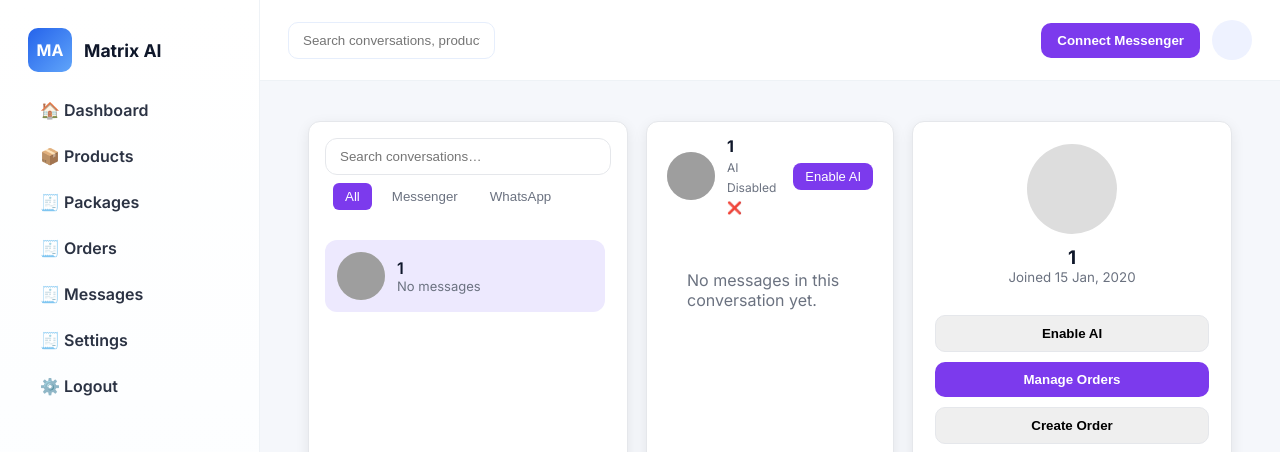
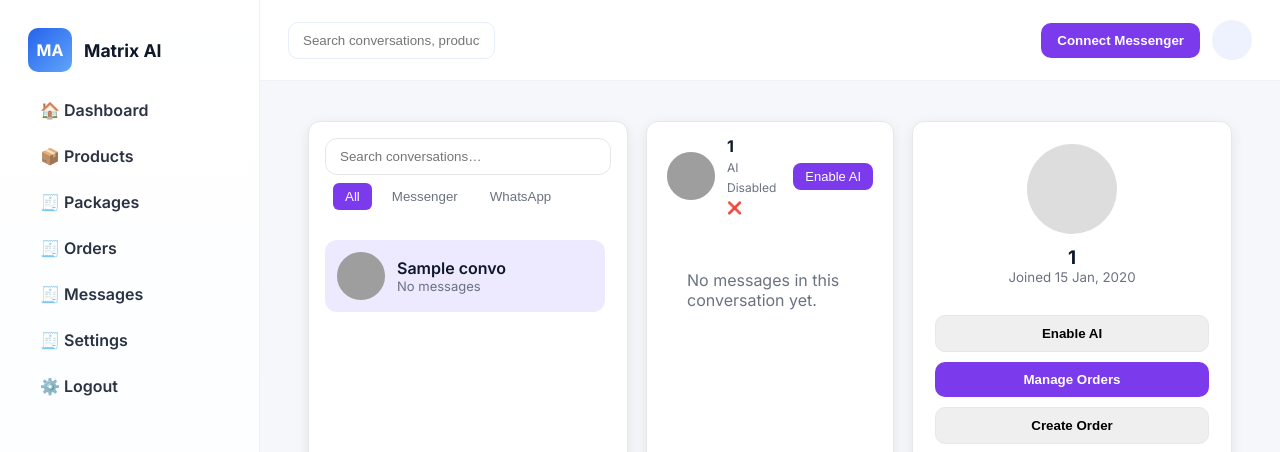
Before and after one commit to jihadj0002/0, a Django app: template back/templates/back/c_dashboard.html in a window 1280 px wide. Shown: the top 452 px of the page. Run offline with Django 5.2, Linux system fonts and the light colour scheme; the template is opened without the code that fills it: most values are stand-ins (such as "Sample title", 1, 10 or a date in 2020); data that the repository does not hold is empty; grey boxes are pictures that could not be loaded.

Commit message:
Updated Name to show in chats instead of customer_id if available

```diff
--- a/back/templates/back/c_dashboard.html
+++ b/back/templates/back/c_dashboard.html
@@ -498,7 +498,14 @@
                   alt="Avatar">
               </div>
               <div class="chat-info">
-                <div class="name">{{ convo.customer_id }}</div>
+                <div class="name">
+                  {% if convo.customer_name %}
+                    {{ convo.customer_name }}
+                  {% else %}
+                    {{ convo.customer_id }}
+                  {% endif %}
+                </div>
+
                 <div class="preview">
                   {{ convo.message_text|default:"No messages" }}
                 </div>
```
